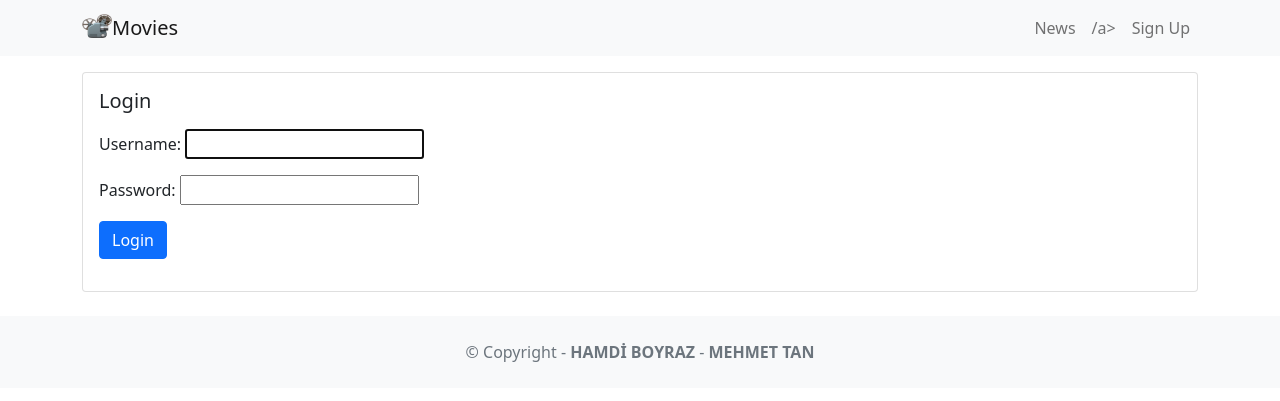
After one commit to hamdiboyraz/movie-reviews, a Django app: page /accounts/login/ in a window 1280 px wide. The commit adds this page. Shown: the top 401 px of the page. Run offline with Django 4.2, Linux system fonts and the light colour scheme.

Commit message:
Implement login functionality

```diff
--- /dev/null
+++ b/accounts/templates/loginaccount.html
@@ -0,0 +1,21 @@
+{% extends 'base.html' %} {% block content %}
+<div class="card mb-3">
+   <div class="row g-0">
+      <div>
+         <div class="card-body">
+            <h5 class="card-title">Login</h5>
+            {% if error %}
+            <div class="alert alert-danger mt-3" role="alert">{{ error }}</div>
+            {% endif %}
+            <p class="card-text">
+            <form method="POST">
+               {% csrf_token %}
+               {{ form.as_p }}
+               <button type="submit" class="btn btn-primary">Login</button>
+            </form>
+            </p>
+         </div>
+      </div>
+   </div>
+</div>
+{% endblock content %}
--- a/accounts/urls.py
+++ b/accounts/urls.py
@@ -4,4 +4,5 @@ from . import views
 urlpatterns = [
     path('signupaccount/', views.signupaccount, name='signupaccount'),
     path('logout/', views.logoutaccount, name='logoutaccount'),
+    path('login/', views.loginaccount, name='loginaccount'),
 ]
--- a/accounts/views.py
+++ b/accounts/views.py
@@ -1,7 +1,8 @@
 from django.shortcuts import render
 from .forms import UserCreateForm
 from django.contrib.auth.models import User
-from django.contrib.auth import login, logout
+from django.contrib.auth.forms import AuthenticationForm
+from django.contrib.auth import login, logout, authenticate
 from django.shortcuts import redirect
 from django.db import IntegrityError
 
@@ -26,3 +27,14 @@ def signupaccount(request):
 def logoutaccount(request):
     logout(request)
     return redirect('home')
+
+def loginaccount(request):
+    if request.method == 'GET':
+        return render(request, 'loginaccount.html', {'form':AuthenticationForm})
+    else:
+        user = authenticate(request, username=request.POST['username'], password=request.POST['password'])
+        if user is None:
+            return render(request,'loginaccount.html', {'form': AuthenticationForm(), 'error': 'username and password do not match'})
+        else:
+            login(request,user)
+            return redirect('home')
--- a/moviereviews/templates/base.html
+++ b/moviereviews/templates/base.html
@@ -49,7 +49,7 @@ initial-scale=1"
             {% if user.is_authenticated %}
             <a class="nav-link" href="{% url 'logoutaccount' %}"> Logout ({{ user.username }}) </a>
             {% else %}
-            <a class="nav-link" href="#">Login</a>
+            <a class="nav-link" href="{% url 'loginaccount' %}">/a>
             <a class="nav-link" href="{% url 'signupaccount' %}">Sign Up</a>
             {% endif %}
           </div>
```
